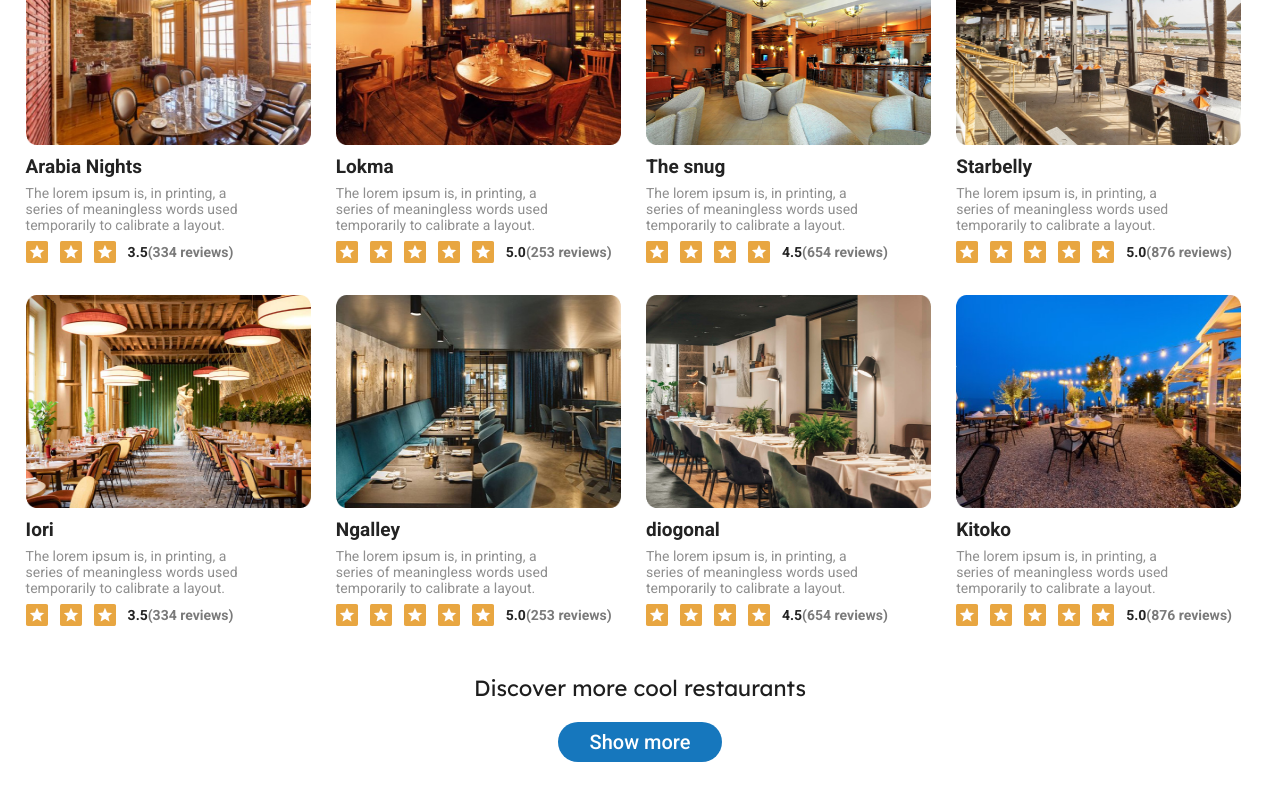
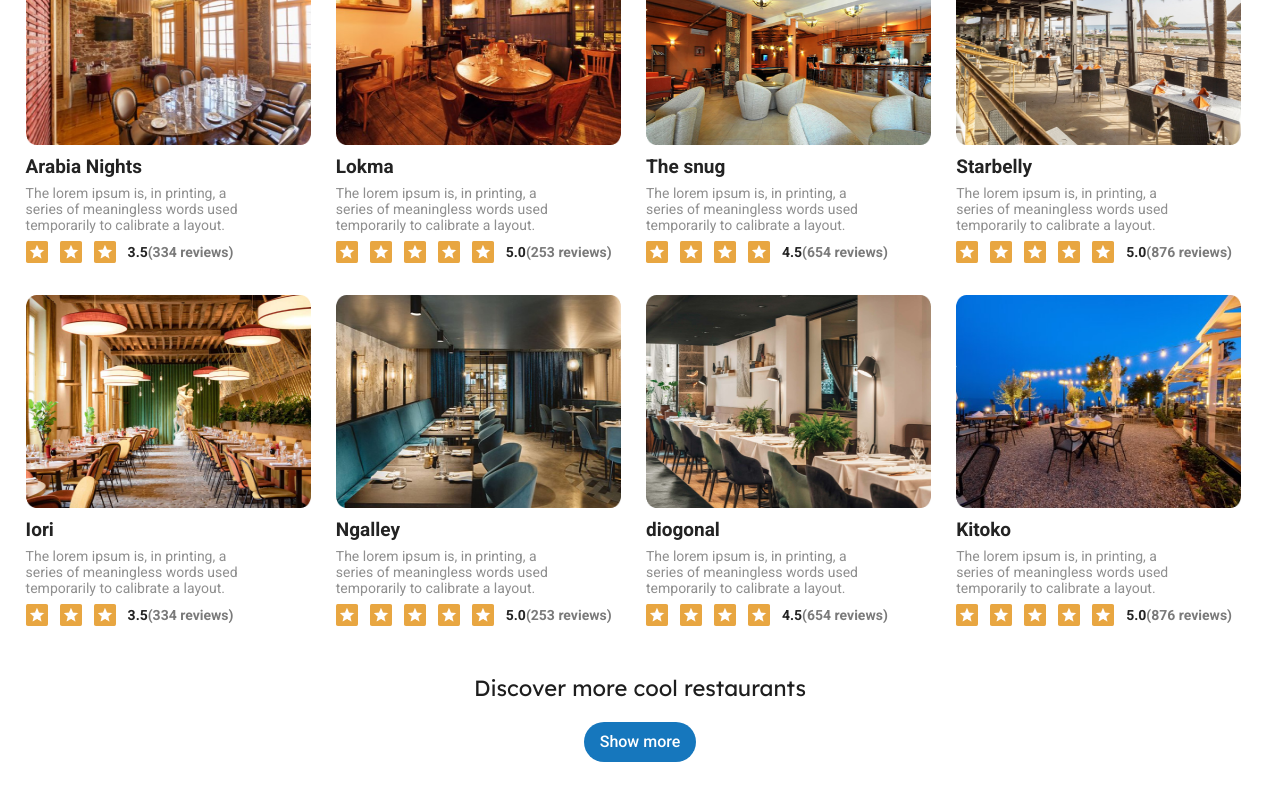
Before and after one commit to mehediweb01/MyFeedback, a React (Vite) app: page / in a window 1280 px wide. Shown: the part 1282-2082 px from the top of the page. Built offline with nearby package versions, Linux system fonts and the light colour scheme; a web font is replaced by a local one.

Commit message:
common component button create

```diff
--- a/src/components/HomePage/Trends.jsx
+++ b/src/components/HomePage/Trends.jsx
@@ -1,5 +1,5 @@
+import Buttons from "../common/Buttons";
 import Card from "../common/Card";
-import { Button } from "../ui/button";
 
 const Trends = () => {
   return (
@@ -16,9 +16,7 @@ const Trends = () => {
             Discover more cool restaurants
           </h4>
           <div className="flex justify-center mt-5">
-            <Button className="font-roboto text-xl leading-5 text-center text-white bg-primary rounded-full px-8 py-2">
-              Show more
-            </Button>
+            <Buttons className="bg-primary">Show more</Buttons>
           </div>
         </div>
       </div>
--- /dev/null
+++ b/src/components/common/Buttons.jsx
@@ -0,0 +1,17 @@
+import { cn } from "@/lib/utils";
+import { Button } from "../ui/button";
+
+const Buttons = ({ children, className }) => {
+  return (
+    <Button
+      className={cn(
+        "bg-EerieBlack text-white rounded-full font-roboto text-base leading-4",
+        className
+      )}
+    >
+      {children}
+    </Button>
+  );
+};
+
+export default Buttons;
--- a/src/components/shared/Navbar.jsx
+++ b/src/components/shared/Navbar.jsx
@@ -1,7 +1,7 @@
 import { Input } from "@/components/ui/input";
 import { TbWorld } from "react-icons/tb";
 import { CiSearch } from "react-icons/ci";
-import { Button } from "@/components/ui/button";
+import Buttons from "../common/Buttons";
 
 const Navbar = () => {
   return (
@@ -26,9 +26,7 @@ const Navbar = () => {
         </div>
         <div className="flex  items-center gap-3 ">
           <TbWorld className="h-6 w-6 " />
-          <Button className="bg-EerieBlack text-white rounded-full font-roboto text-base leading-4">
-            MyFeedback for business
-          </Button>
+          <Buttons>MyFeedback for business</Buttons>
         </div>
       </div>
     </section>
```
Also changed, not shown: public/feedback.png (added).
